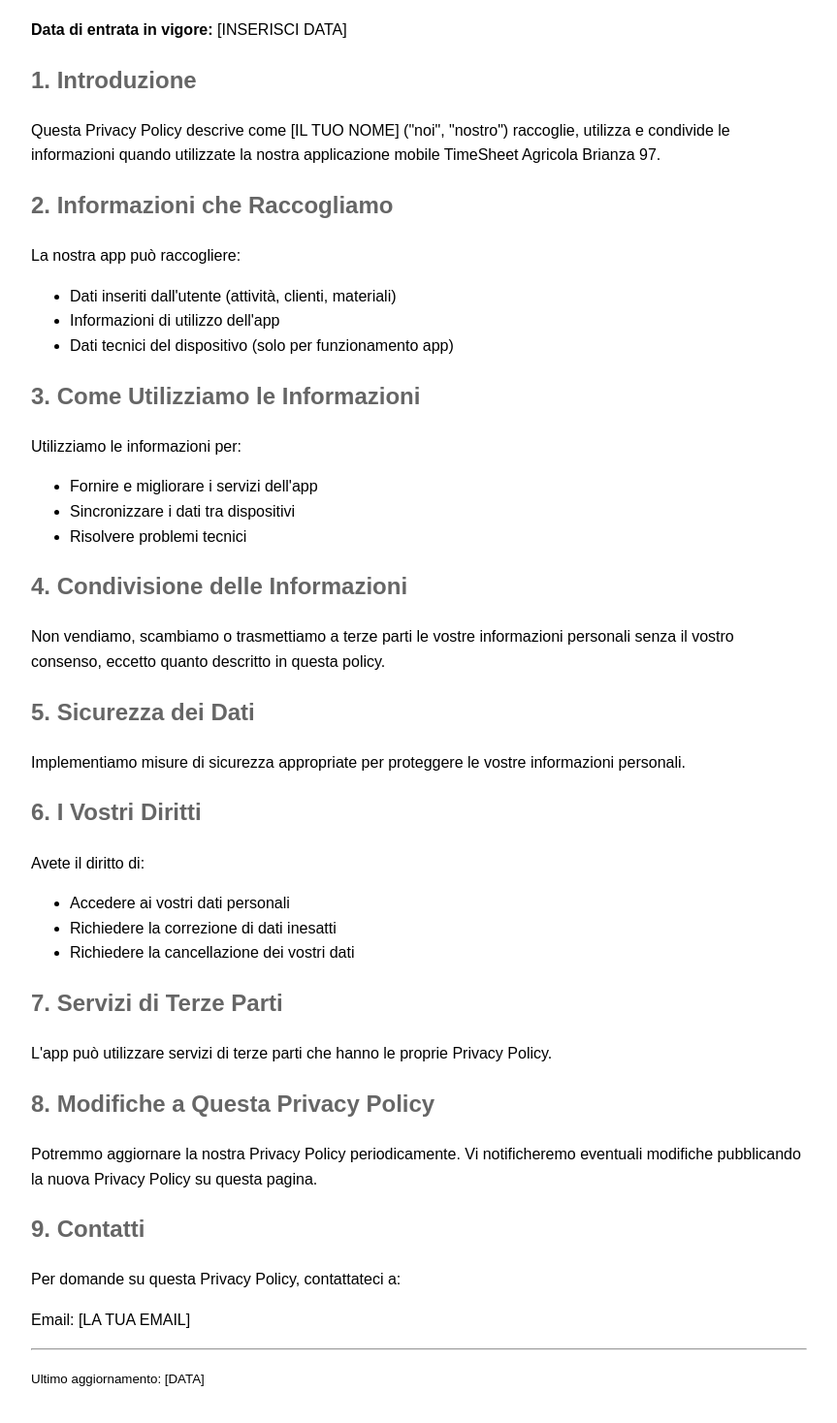
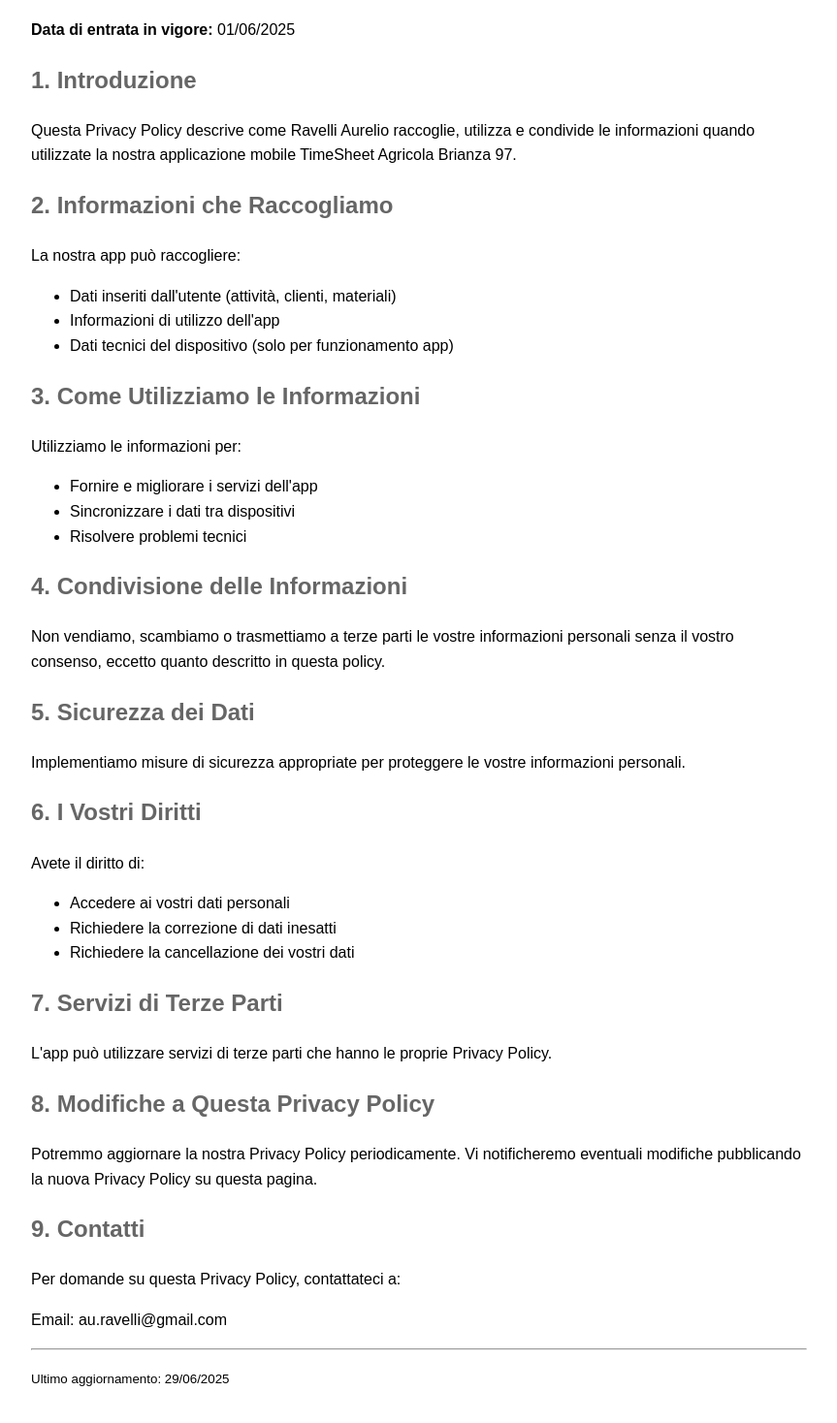
Before and after one commit to ravaurelio/privacy-policy, a plain HTML site: page index.html in a window 1280 px wide. Shown: the part 96-1564 px from the top of the page at 97% size, without its empty margins (208-1071 px from the left). Drawn offline with Linux system fonts and the light colour scheme.

Commit message:
Update index.html

```diff
--- a/index.html
+++ b/index.html
@@ -19,10 +19,10 @@
 <body>
     <h1>Privacy Policy per TimeSheet Agricola Brianza 97</h1>
 
-    <p><strong>Data di entrata in vigore:</strong> [INSERISCI DATA]</p>
+    <p><strong>Data di entrata in vigore:</strong> 01/06/2025</p>
 
     <h2>1. Introduzione</h2>
-    <p>Questa Privacy Policy descrive come [IL TUO NOME] ("noi", "nostro") raccoglie, utilizza e condivide le informazioni quando utilizzate la nostra applicazione mobile TimeSheet Agricola Brianza 97.</p>
+    <p>Questa Privacy Policy descrive come Ravelli Aurelio raccoglie, utilizza e condivide le informazioni quando utilizzate la nostra applicazione mobile TimeSheet Agricola Brianza 97.</p>
 
     <h2>2. Informazioni che Raccogliamo</h2>
     <p>La nostra app può raccogliere:</p>
@@ -62,9 +62,9 @@
 
     <h2>9. Contatti</h2>
     <p>Per domande su questa Privacy Policy, contattateci a:</p>
-    <p>Email: [LA TUA EMAIL]</p>
+    <p>Email: au.ravelli@gmail.com</p>
 
     <hr>
-    <p><small>Ultimo aggiornamento: [DATA]</small></p>
+    <p><small>Ultimo aggiornamento: 29/06/2025</small></p>
 </body>
 </html>
```
